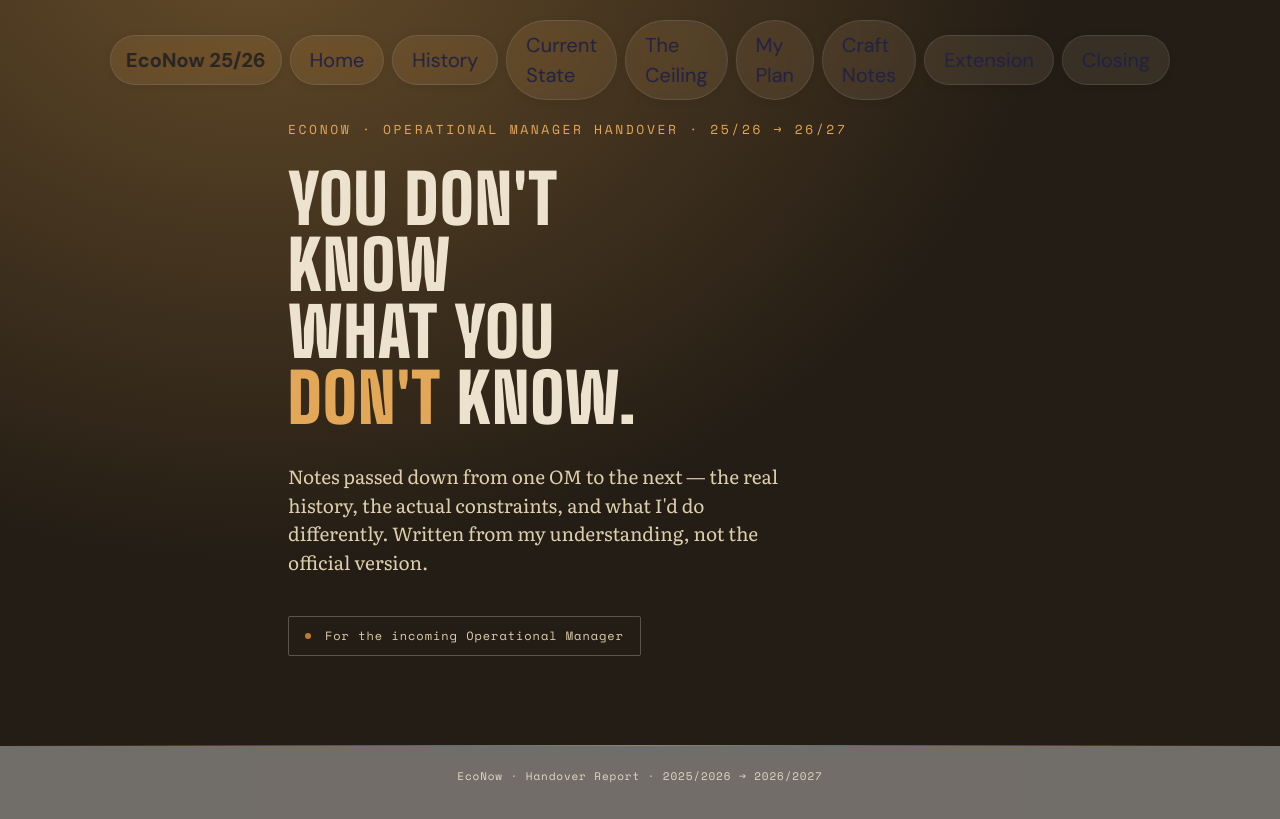
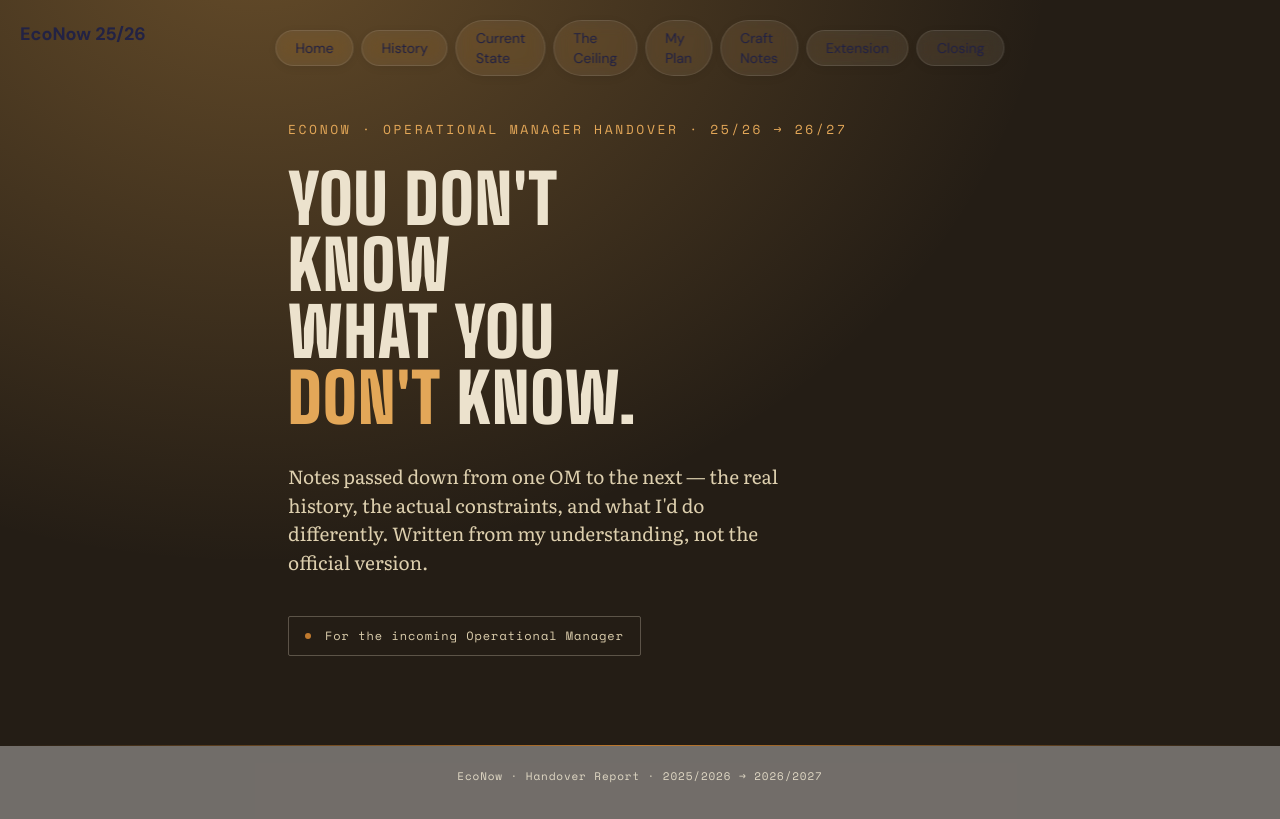
Before and after one commit to 7-wwh/EcoNow_handover_website, a plain HTML site: page index.html in a window 1280 px wide. Drawn offline with nearby package versions, Linux system fonts and the light colour scheme.

Commit message:
Add scroll-hide brand logo, burger menu, and desktop navigation adjustments

```diff
--- a/assets/js/main.js
+++ b/assets/js/main.js
@@ -1,4 +1,26 @@
 (function(){
+  // Brand Logo Scroll Effect
+  const logo = document.getElementById('brand-logo');
+  window.addEventListener('scroll', () => {
+    if (window.scrollY > 50) {
+      logo.style.opacity = '0';
+      logo.style.pointerEvents = 'none';
+    } else {
+      logo.style.opacity = '1';
+      logo.style.pointerEvents = 'auto';
+    }
+  });
+
+  // Mobile Burger Menu
+  const burger = document.getElementById('burger-menu');
+  const mobileMenu = document.getElementById('mobile-menu');
+  if (burger && mobileMenu) {
+    burger.addEventListener('click', () => {
+      mobileMenu.classList.toggle('hidden');
+      mobileMenu.classList.toggle('flex');
+    });
+  }
+
   // Burn Rail (Scroll Progress)
   var fill = document.getElementById('burnedFill');
   if(!fill) return;
--- a/index.html
+++ b/index.html
@@ -21,17 +21,42 @@
 </head>
 <body onload="document.addEventListener('DOMContentLoaded', () => {})">
 
-<nav class="fixed z-[1000] top-5 left-1/2 -translate-x-1/2 flex items-center gap-2">
-  <div class="glass-nav-btn font-bold px-4 whitespace-nowrap text-stone-800">EcoNow 25/26</div>
-  <a href="index.html" class="glass-nav-btn">Home</a>
-  <a href="history/" class="glass-nav-btn">History</a>
-  <a href="state/" class="glass-nav-btn">Current State</a>
-  <a href="ceiling/" class="glass-nav-btn">The Ceiling</a>
-  <a href="plan/" class="glass-nav-btn">My Plan</a>
-  <a href="notes/" class="glass-nav-btn">Craft Notes</a>
-  <a href="extension/" class="glass-nav-btn">Extension</a>
-  <a href="closing/" class="glass-nav-btn">Closing</a>
+<!-- Logo / Brand (Disappears on scroll) -->
+<div id="brand-logo" class="fixed top-5 left-5 z-[1001] font-bold text-lg transition-opacity duration-300">
+  EcoNow 25/26
+</div>
+
+<!-- Navigation -->
+<nav id="navbar" class="fixed z-[1000] top-5 left-1/2 -translate-x-1/2 flex items-center gap-2">
+  <!-- Desktop Links -->
+  <div id="desktop-nav" class="hidden md:flex items-center gap-2">
+    <a href="index.html" class="glass-nav-btn text-sm px-5 py-2">Home</a>
+    <a href="history/" class="glass-nav-btn text-sm px-5 py-2">History</a>
+    <a href="state/" class="glass-nav-btn text-sm px-5 py-2">Current State</a>
+    <a href="ceiling/" class="glass-nav-btn text-sm px-5 py-2">The Ceiling</a>
+    <a href="plan/" class="glass-nav-btn text-sm px-5 py-2">My Plan</a>
+    <a href="notes/" class="glass-nav-btn text-sm px-5 py-2">Craft Notes</a>
+    <a href="extension/" class="glass-nav-btn text-sm px-5 py-2">Extension</a>
+    <a href="closing/" class="glass-nav-btn text-sm px-5 py-2">Closing</a>
+  </div>
+
+  <!-- Mobile Burger -->
+  <button id="burger-menu" class="md:hidden glass-nav-btn p-3">
+    <svg class="w-6 h-6" fill="none" stroke="currentColor" viewBox="0 0 24 24"><path stroke-linecap="round" stroke-linejoin="round" stroke-width="2" d="M4 6h16M4 12h16m-7 6h7"></path></svg>
+  </button>
 </nav>
+
+<!-- Mobile Menu (Hidden by default) -->
+<div id="mobile-menu" class="fixed top-20 right-5 z-[999] hidden flex-col gap-2 p-2">
+  <a href="index.html" class="glass-nav-btn text-sm px-5 py-3 w-full">Home</a>
+  <a href="history/" class="glass-nav-btn text-sm px-5 py-3 w-full">History</a>
+  <a href="state/" class="glass-nav-btn text-sm px-5 py-3 w-full">Current State</a>
+  <a href="ceiling/" class="glass-nav-btn text-sm px-5 py-3 w-full">The Ceiling</a>
+  <a href="plan/" class="glass-nav-btn text-sm px-5 py-3 w-full">My Plan</a>
+  <a href="notes/" class="glass-nav-btn text-sm px-5 py-3 w-full">Craft Notes</a>
+  <a href="extension/" class="glass-nav-btn text-sm px-5 py-3 w-full">Extension</a>
+  <a href="closing/" class="glass-nav-btn text-sm px-5 py-3 w-full">Closing</a>
+</div>
 
 
 <header class="hero">
```
